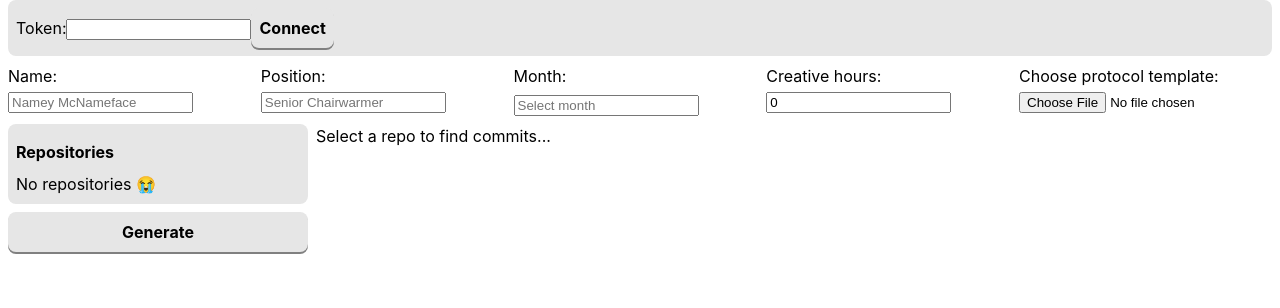
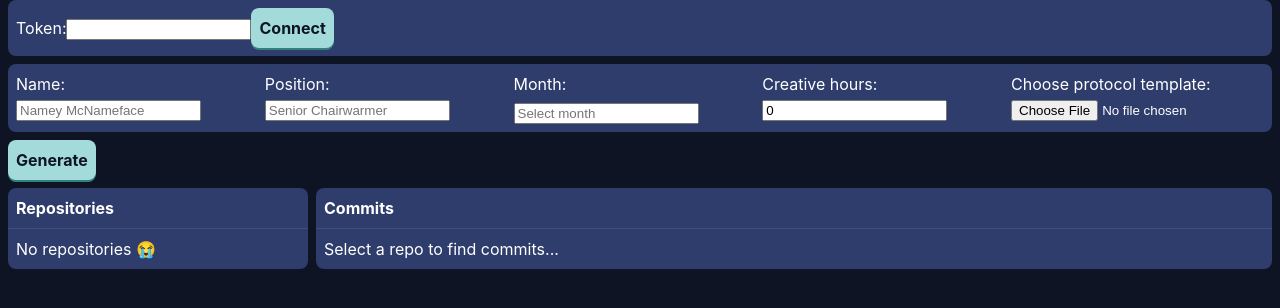
Before and after one commit to lawfx/pan-protocol, a React (Vite) app: page / in a window 1280 px wide. Shown: the top 308 px of the page. Built offline with nearby package versions, Linux system fonts and the light colour scheme.

Commit message:
experimenting with styling

```diff
--- a/src/App.tsx
+++ b/src/App.tsx
@@ -10,7 +10,6 @@ import { DocumentData } from './models/document-data';
 import PizZip from 'pizzip';
 import Docxtemplater from 'docxtemplater';
 import { saveAs } from 'file-saver';
-import FileInput from './FileInput/FileInput';
 import { format, lastDayOfMonth } from 'date-fns';
 import { DOCX_MIME_TYPE } from './constants/constants';
 
@@ -181,17 +180,21 @@ export default function App() {
           onCommitSelected={selectCommit}
           onCommitUnselected={unselectCommit} />
       </CommitsWrapper>
-      <Button onClick={generateDocument}>Generate</Button>
+      <GenerateWrapper>
+        <Button onClick={generateDocument}>Generate</Button>
+      </GenerateWrapper>
     </Wrapper>
-  )
+  );
 }
 
 const Wrapper = styled.main`
+  background-color: ${p => p.theme.primary};
   display: grid;
   grid-template-columns: 300px 1fr;
   grid-template-areas:
   "login login"
   "data data"
+  "generate generate"
   "repos commits";
   gap: 8px;
   padding-inline: 8px;
@@ -212,3 +215,7 @@ const DataWrapper = styled.div`
 const CommitsWrapper = styled.div`
   grid-area: commits;
 `;
+
+const GenerateWrapper = styled.div`
+  grid-area: generate;
+`;
--- a/src/Button/Button.tsx
+++ b/src/Button/Button.tsx
@@ -9,25 +9,24 @@ export default function Button({ children, onClick, ...rest }: { children: React
 }
 
 const StyledButton = styled.button`
-  font-size: 1rem;
   font-weight: 700;
   text-align: center;
   padding: 8px;
-  border: none;
   border-radius: 8px;
-  background-color: hsl(0deg, 0%, 90%);
-  box-shadow: 0 2px 0 hsl(0deg 0% 50%);
+  background-color: ${p => p.theme.accentLighter};
+  color: ${p => p.theme.primary};
+  box-shadow: 0 2px 0 ${p => p.theme.accent};
   transition: box-shadow 300ms, transform 300ms;
   cursor: pointer;
 
   &:hover{
     transform: translateY(-2px);
-    box-shadow: 0 4px 0 hsl(0deg 0% 50%);
+    box-shadow: 0 4px 0 ${p => p.theme.accent};
   }
 
   &:active{
     transform: translateY(1px);
-    box-shadow: 0 1px 0 hsl(0deg 0% 50%);
+    box-shadow: 0 1px 0 ${p => p.theme.accent};
     transition: box-shadow 100ms, transform 100ms;
   }
 `;
--- a/src/Commit/Commit.tsx
+++ b/src/Commit/Commit.tsx
@@ -11,9 +11,14 @@ export default function Commit({ commit, selected, onClick }: { commit: any, sel
 }
 
 const Wrapper = styled.div<{ selected: boolean }>`
-padding: 8px;
-border: 2px solid hsl(0deg 0% 50%);
-border-radius: 8px;
-box-shadow: 2px 2px 0 hsl(0deg 0% 50%);
-background-color: ${p => (p.selected ? 'green' : 'initial')};
+  padding: 8px;
+  background-color: ${p => p.selected ? p.theme.accentLight : p.theme.primaryLight};
+  color: ${p => p.selected ? 'black' : 'white'};
+  border: 1px solid ${p => p.theme.primaryLighter};
+  border-radius: 8px;
+
+  &:hover {
+    background-color: ${p => p.selected ? p.theme.accentLight : p.theme.primaryLighter};
+    border: 1px solid ${p => p.theme.primaryLight};
+  }
 `;
--- a/src/Commits/Commits.tsx
+++ b/src/Commits/Commits.tsx
@@ -5,6 +5,7 @@ import styled, { keyframes } from "styled-components";
 import { CommitsState } from "../App";
 import * as Accordion from '@radix-ui/react-accordion';
 import { ChevronDownIcon } from "@radix-ui/react-icons";
+import Section from "../Section/Section";
 
 function Commits({ repos, from, to, commits, onCommitsUpdated, onCommitSelected, onCommitUnselected }:
   {
@@ -47,7 +48,9 @@ function Commits({ repos, from, to, commits, onCommitsUpdated, onCommitSelected,
   }
 
   return (
-    <>
+    <Section>
+      <CommitsLabel>Commits</CommitsLabel>
+      <Wrapper>
         {!repos.length && <p>Select a repo to find commits...</p>}
         <AccordionsWrapper>
           {
@@ -69,11 +72,22 @@ function Commits({ repos, from, to, commits, onCommitsUpdated, onCommitSelected,
             )
           }
         </AccordionsWrapper>
-    </>
+      </Wrapper>
+    </Section>
   );
 }
 
 export default React.memo(Commits);
+
+const Wrapper = styled.div`
+  padding: 8px;
+`;
+
+const CommitsLabel = styled.h4`
+  margin: 0;
+  padding: 8px;
+  border-bottom: 1px solid ${p => p.theme.primaryLighter};
+`;
 
 const AccordionsWrapper = styled.div`
   display: flex;
@@ -83,7 +97,7 @@ const AccordionsWrapper = styled.div`
 
 const AccordionRoot = styled(Accordion.Root)`
   border-radius: 8px;
-  background-color: hsl(0deg 0% 90%);
+  background-color: ${p => p.theme.primaryLighter};
 `;
 
 const AccordionItem = styled(Accordion.Item)`
@@ -118,6 +132,10 @@ const StyledTrigger = styled(Accordion.Trigger)`
   display: flex;
   align-items: center;
   justify-content: space-between;
+
+  &[data-state="open"] {
+    border-bottom: 1px solid ${p => p.theme.primaryLight};
+  }
 `;
 
 const StyledChevron = styled(ChevronDownIcon)`
@@ -153,4 +171,7 @@ const StyledContent = styled(Accordion.Content)`
 
 const StyledContentText = styled('div')`
   padding: 8px;
+  display: flex;
+  flex-direction: column;
+  gap: 8px;
 `;
--- a/src/Data/Data.tsx
+++ b/src/Data/Data.tsx
@@ -5,6 +5,7 @@ import React from "react";
 import MonthPicker from "../MonthPicker/MonthPicker";
 import FileInput from "../FileInput/FileInput";
 import { DOCX_MIME_TYPE } from "../constants/constants";
+import Section from "../Section/Section";
 
 function Data({ data, onNameUpdated, onDateUpdated, onHoursUpdated, onPositionUpdated, onDocumentUploaded }:
   {
@@ -17,6 +18,7 @@ function Data({ data, onNameUpdated, onDateUpdated, onHoursUpdated, onPositionUp
   }) {
 
   return (
+    <Section>
       <Wrapper>
         <Input label="Name" value={data.name} setValue={onNameUpdated} placeholder='Namey McNameface' />
         <Input label="Position" value={data.position} setValue={onPositionUpdated} placeholder='Senior Chairwarmer' />
@@ -24,6 +26,7 @@ function Data({ data, onNameUpdated, onDateUpdated, onHoursUpdated, onPositionUp
         <Input label="Creative hours" type="number" value={data.hours} setValue={onHoursUpdated} min="0" />
         <FileInput label="Choose protocol template" onFileUpload={onDocumentUploaded} allowedTypes={[DOCX_MIME_TYPE]} />
       </Wrapper>
+    </Section>
   );
 }
 
@@ -32,4 +35,5 @@ export default React.memo(Data);
 const Wrapper = styled.div`
   display: flex;
   justify-content: space-between;
+  padding: 8px;
 `;
--- a/src/Login/Login.tsx
+++ b/src/Login/Login.tsx
@@ -2,6 +2,7 @@ import React from "react";
 import { GitHubContext } from "../GithubProvider/GithubProvider";
 import styled from "styled-components";
 import Button from "../Button/Button";
+import Section from "../Section/Section";
 
 export default function Login() {
 
@@ -9,6 +10,7 @@ export default function Login() {
   const { connect, user } = React.useContext(GitHubContext);
 
   return (
+    <Section>
       <Wrapper>
         {user &&
           <LoggedInUser>
@@ -31,18 +33,15 @@ export default function Login() {
         </div>
         }
       </Wrapper>
+    </Section>
   );
 }
 
 const Wrapper = styled.div`
   padding: 8px;
-  background-color: hsl(0deg, 0%, 90%);
-  border-radius: 8px;
 `;
 
 const LoggedInUser = styled.div`
-  background-color: hsl(106deg, 67%, 43%);
-  padding: 8px;
   display: flex;
   justify-content: center;
   align-items: center;
@@ -53,6 +52,7 @@ const Avatar = styled.div`
 `;
 
 const AvatarImage = styled.img`
+  display: block;
   width: 50px;
   height: 50px;
   border-radius: 50%;
--- a/src/Repositories/Repositories.tsx
+++ b/src/Repositories/Repositories.tsx
@@ -1,6 +1,7 @@
 import React from "react";
 import styled from "styled-components";
 import { GitHubContext } from "../GithubProvider/GithubProvider";
+import Section from "../Section/Section";
 
 function Repositories({ repos, onReposUpdated, onRepoSelected, onRepoUnselected }:
   {
@@ -41,45 +42,45 @@ function Repositories({ repos, onReposUpdated, onRepoSelected, onRepoUnselected
   }
 
   return (
-    <Wrapper>
+    <Section>
       <ReposLabel>Repositories</ReposLabel>
-      {!repos.length && <p>No repositories 😭</p>}
-      {!!repos.length && <Repos>
-        {repos.map(r => (
+      <Repos>
+        {!repos.length && <p>No repositories 😭</p>}
+        {!!repos.length && repos.map(r => (
           <Repo type='button' selected={r.selected} key={r.repo.id} onClick={() => handleClickRepo(r.repo.id)}>
             {r.repo.full_name}
           </Repo>
-        ))}
-      </Repos>}
-    </Wrapper>
+        )
+        )}
+      </Repos>
+    </Section>
   )
 }
 
 export default React.memo(Repositories);
 
-const Wrapper = styled.div`
-  padding: 8px;
-  background-color: hsl(0deg, 0%, 90%);
-  border-radius: 8px;
-`;
-
 const ReposLabel = styled.h4`
   margin: 0;
   padding: 8px;
-  padding-inline-start: 0;
+  border-bottom: 1px solid ${p => p.theme.primaryLighter};
 `;
 
 const Repos = styled.section`
   display: flex;
   flex-direction: column;
   gap: 8px;
+  padding: 8px;
 `;
 
 const Repo = styled.button<{ selected: boolean }>`
   padding: 8px;
-  background-color: ${p => (p.selected ? 'green' : 'initial')};
-  border: 2px solid hsl(0deg 0% 50%);
+  background-color: ${p => p.selected ? p.theme.accentLight : p.theme.primaryLight};
+  color: ${p => p.selected ? 'black' : 'white'};
+  border: 1px solid ${p => p.theme.primaryLighter};
   border-radius: 8px;
-  box-shadow: 2px 2px 0 hsl(0deg 0% 50%);
   cursor: pointer;
+
+  &:hover {
+    background-color: ${p => p.selected ? p.theme.accentLight : p.theme.primaryLighter};
+  }
 `;
--- /dev/null
+++ b/src/Section/Section.tsx
@@ -0,0 +1,17 @@
+import { ReactNode } from "react";
+import styled from "styled-components";
+
+export default function Section({ children }: { children: ReactNode }) {
+
+  return (
+    <Wrapper>
+      {children}
+    </Wrapper>
+  );
+}
+
+const Wrapper = styled.section`
+  background-color: ${props => props.theme.primaryLight};
+  color: white;
+  border-radius: 8px;
+`;
--- a/src/constants/constants.ts
+++ b/src/constants/constants.ts
@@ -1 +1,10 @@
 export const DOCX_MIME_TYPE = 'application/vnd.openxmlformats-officedocument.wordprocessingml.document';
+
+export const DARK_THEME = {
+  primary: 'hsl(225, 40%, 10%)',
+  primaryLight: 'hsl(225, 40%, 30%)',
+  primaryLighter: 'hsl(225, 40%, 38%)',
+  accent: 'hsl(179, 44%, 35%)',
+  accentLight: 'hsl(179, 44%, 55%)',
+  accentLighter: 'hsl(179, 44%, 75%)'
+}
--- a/src/index.css
+++ b/src/index.css
@@ -2,6 +2,7 @@
   font-family: Inter, system-ui, Avenir, Helvetica, Arial, sans-serif;
   line-height: 1.5;
   font-weight: 400;
+  background-color: hsl(225, 40%, 10%);
 }
 
 html,
--- a/src/main.tsx
+++ b/src/main.tsx
@@ -3,11 +3,15 @@ import ReactDOM from 'react-dom/client'
 import App from './App.tsx'
 import './index.css'
 import GithubProvider from './GithubProvider/GithubProvider.tsx'
+import { ThemeProvider } from 'styled-components'
+import { DARK_THEME } from './constants/constants.ts'
 
 ReactDOM.createRoot(document.getElementById('root')!).render(
   <React.StrictMode>
-    <GithubProvider>
-      <App />
-    </GithubProvider>
+    <ThemeProvider theme={DARK_THEME}>
+      <GithubProvider>
+        <App />
+      </GithubProvider>
+    </ThemeProvider>
   </React.StrictMode>
 )
```
Lines whose indentation alone changed are shown as unchanged.
